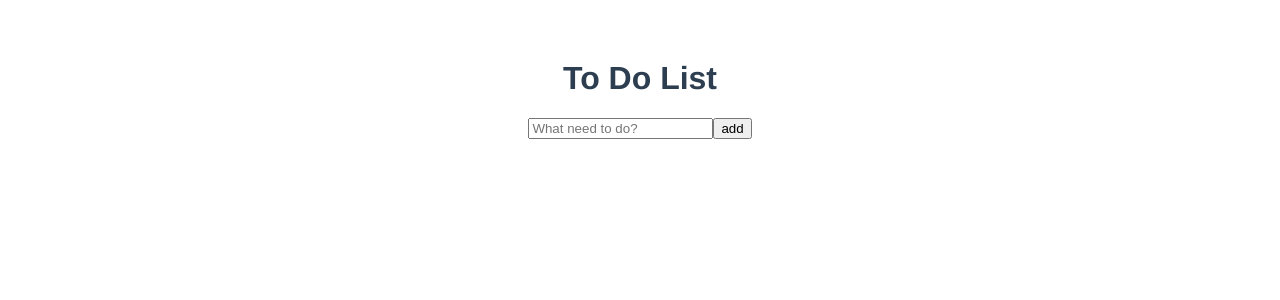
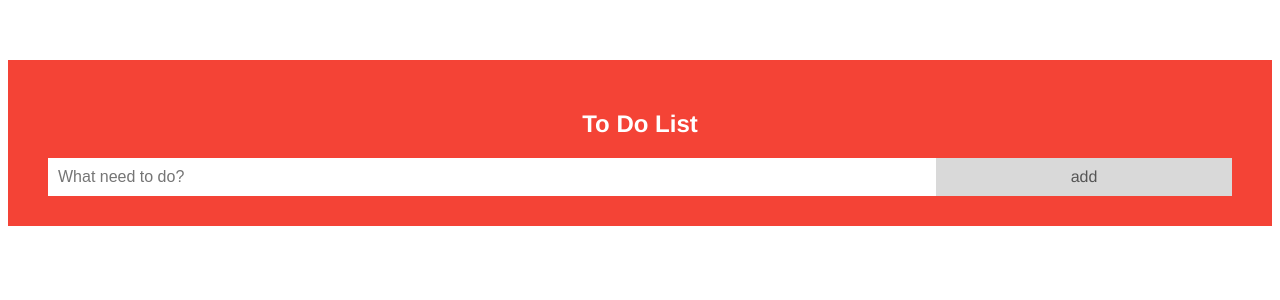
Before and after one commit to Zasetsky/ToDoList, a Vue app in the folder client/: page / in a window 1280 px wide. Shown: the top 300 px of the page. Built offline with nearby package versions, Linux system fonts and the light colour scheme.

Commit message:
fix code, add css props and create checkList

```diff
--- a/client/src/components/toDoList.vue
+++ b/client/src/components/toDoList.vue
@@ -1,10 +1,14 @@
 <template>
   <div>
-    <h1>To Do List</h1>
+    <div class="header">
+    <h2>To Do List</h2>
     <input type="text" v-model="input" placeholder="What need to do?"/>
-    <button @click="addLists()">add</button>
+    <span @click="addLists()" class="addBtn">add</span>
+    </div>
     <ul>
-      <li v-for="list in lists" :key="list">{{ list }}<button @click="removeList(list)" >del</button></li>
+      <li v-for="(list, index) in lists" :key="index" class="list" :class="getListClasses(list)" @click="checkList(index)">
+        {{ list.text }}<span class="close" @click="removeList(index)">x</span>
+        </li>
     </ul>
   </div>
 </template>
@@ -16,6 +20,7 @@ export default {
     return {
       input: '',
       lists: [],
+      btns: [],
     };
   },
   methods: {
@@ -23,33 +28,139 @@ export default {
       if (!this.input) {
         return;
       }
-      this.lists.push(this.input);
+      this.lists.push({ text: this.input, isChecked: false });
       this.input = '';
     },
-    removeList(li) {
-      const list = this.lists.indexOf(li);
-      if (list !== -1) {
-        this.lists.splice(list, 1);
+
+    removeList(i) {
+      if (this.lists[i] !== -1 && this.btns[i] !== -1) {
+        this.lists.splice(this.lists[i], 1);
+        this.btns.splice(this.btns[i], 1);
       }
+    },
+
+    checkList(i) {
+      const list = this.lists[i];
+      if (!list.isChecked) {
+        list.isChecked = true;
+      } else {
+        list.isChecked = false;
+      }
+    },
+
+    getListClasses(list) {
+      const classes = [];
+      if (list.isChecked) {
+        classes.push('checked');
+      } if (list.isImportant) {
+        classes.push('important');
+      }
+      return classes;
     },
   },
 };
 </script>
 
 <style scoped>
-h3 {
-  margin: 40px 0 0;
+
+* {
+  box-sizing: border-box;
 }
+
 ul {
-  display: grid;
-  list-style-type: none;
+  margin: 0;
   padding: 0;
 }
-li {
-  display: inline-block;
-  margin: 0 10px;
+
+ul li {
+  cursor: pointer;
+  position: relative;
+  padding: 12px 8px 12px 40px;
+  background: #eee;
+  font-size: 18px;
+  transition: 0.2s;
+  -webkit-user-select: none;
+  -moz-user-select: none;
+  -ms-user-select: none;
+  user-select: none;
 }
-a {
-  color: #42b983;
+
+ul li:nth-child(odd) {
+  background: #f9f9f9;
+}
+
+ul li:hover {
+  background: #ddd;
+}
+
+ul li.checked {
+  background: #888;
+  color: #fff;
+  text-decoration: line-through;
+}
+
+ul li.checked::before {
+  content: '';
+  position: absolute;
+  border-color: #fff;
+  border-style: solid;
+  border-width: 0 2px 2px 0;
+  top: 10px;
+  left: 16px;
+  transform: rotate(45deg);
+  height: 15px;
+  width: 7px;
+}
+
+.close {
+  position: absolute;
+  right: 0;
+  top: 0;
+  padding: 12px 16px 12px 16px;
+}
+
+.close:hover {
+  background-color: #f44336;
+  color: white;
+}
+
+.header {
+  background-color: #f44336;
+  padding: 30px 40px;
+  color: white;
+  text-align: center;
+}
+
+.header:after {
+  content: "";
+  display: table;
+  clear: both;
+}
+
+input {
+  margin: 0;
+  border: none;
+  border-radius: 0;
+  width: 75%;
+  padding: 10px;
+  float: left;
+  font-size: 16px;
+}
+
+.addBtn {
+  padding: 10px;
+  width: 25%;
+  background: #d9d9d9;
+  color: #555;
+  float: left;
+  text-align: center;
+  font-size: 16px;
+  cursor: pointer;
+  transition: 0.3s;
+  border-radius: 0;
+}
+
+.addBtn:hover {
+  background-color: #bbb;
 }
 </style>
```
